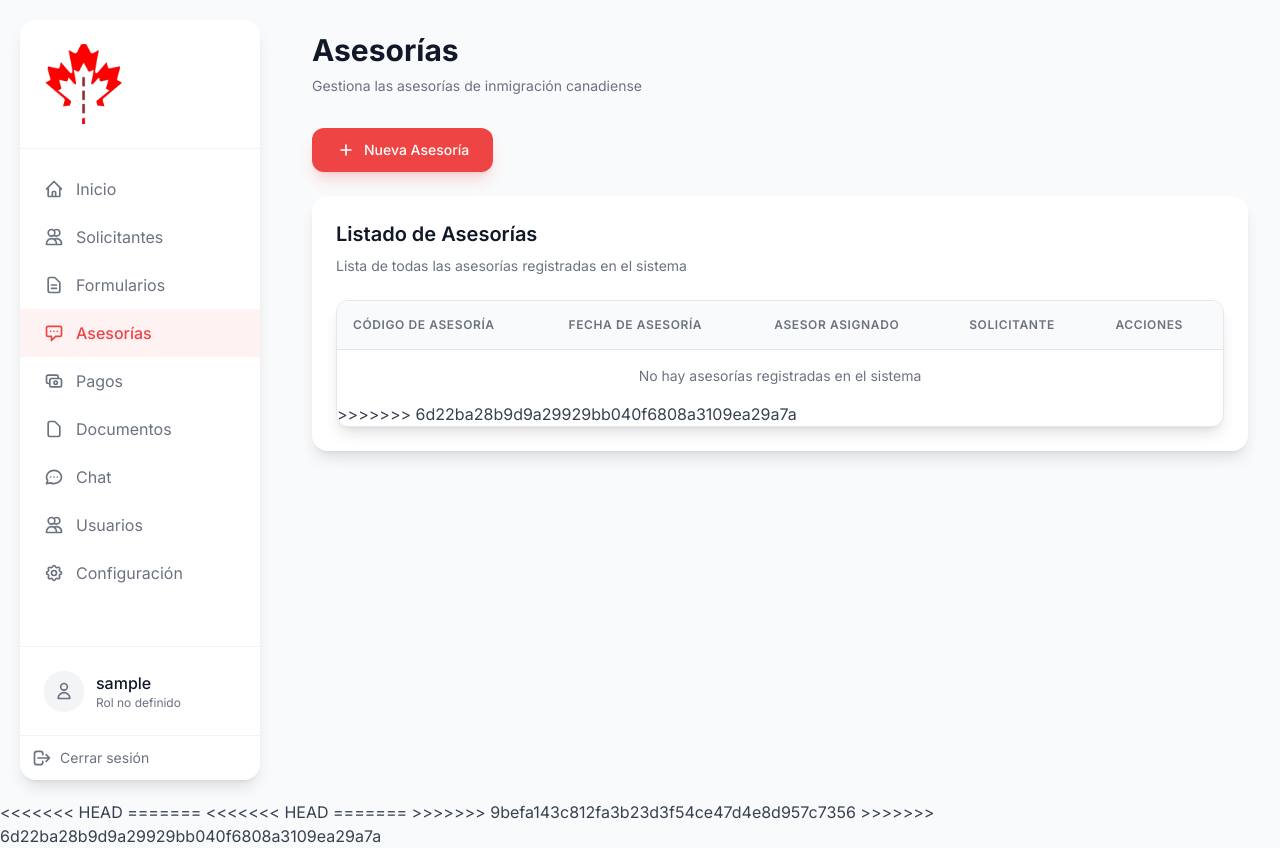
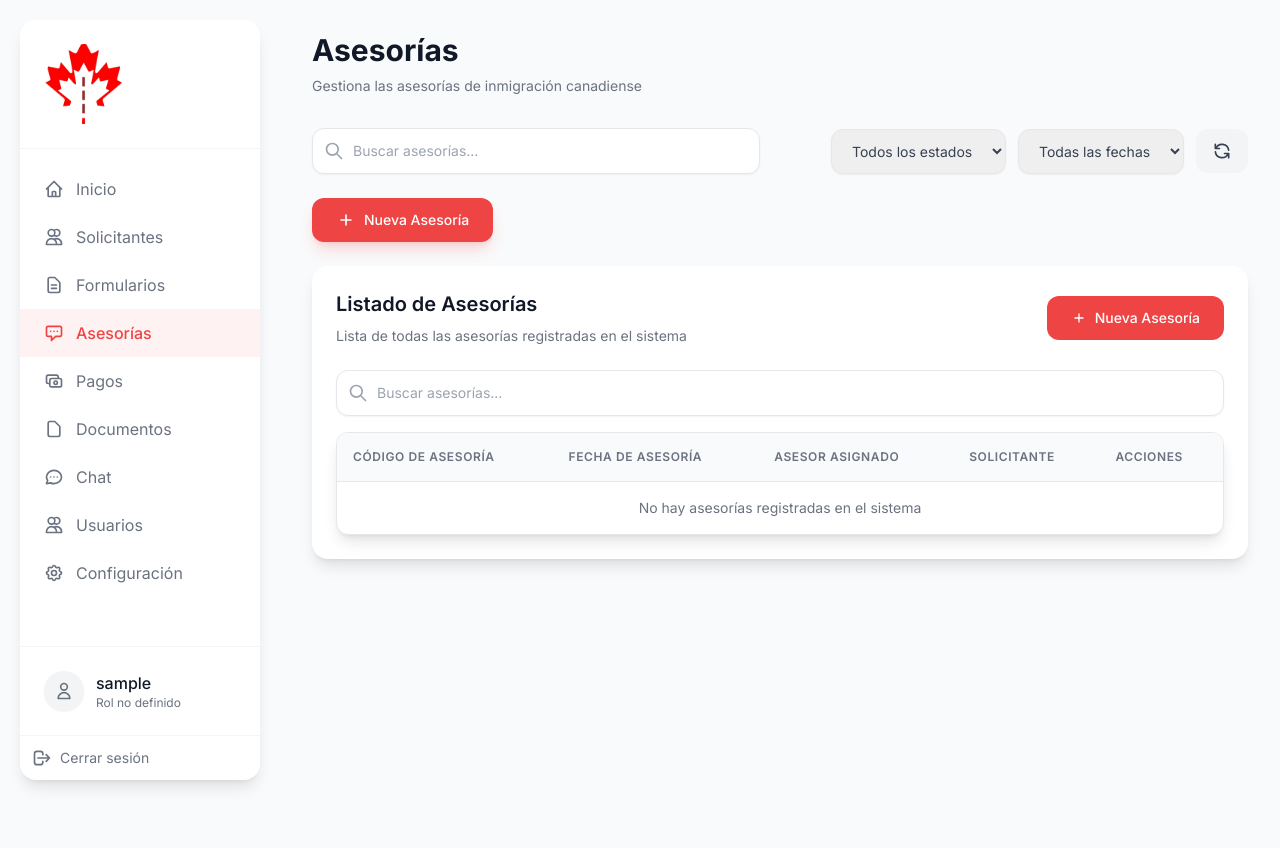
Before and after one commit to MesshM/Canadian-Visa-Advise-PAGE, a Flask app: page /asesorias in a window 1280 px wide. After the commit the page ends 787 px from the top, so only its background shows below. Run offline with Flask 3, Linux system fonts and the light colour scheme; the visitor is signed in with stand-in values (Sample User, id 1); data that the repository does not hold is empty; some libraries are stand-ins or nearby versions.

Commit message:
errores corregidos

```diff
--- a/templates/asesorias.html
+++ b/templates/asesorias.html
@@ -134,6 +134,43 @@
             <p class="text-gray-500 text-sm">Gestiona las asesorías de inmigración canadiense</p>
         </div>
 
+        <!-- Barra de búsqueda y filtros -->
+        <div class="flex flex-wrap items-center justify-between gap-4 mb-6">
+            <div class="relative flex-grow max-w-md">
+                <input
+                    type="text"
+                    id="search"
+                    placeholder="Buscar asesorías..."
+                    class="w-full py-3 pl-10 pr-4 border border-gray-200 rounded-xl text-sm transition-all duration-300 focus:outline-none focus:border-red-500 focus:ring-2 focus:ring-red-500/10 shadow-sm"
+                >
+                <svg class="w-5 h-5 text-gray-400 absolute left-3 top-1/2 transform -translate-y-1/2" fill="none" stroke="currentColor" viewBox="0 0 24 24" xmlns="http://www.w3.org/2000/svg">
+                    <path stroke-linecap="round" stroke-linejoin="round" stroke-width="2" d="M21 21l-6-6m2-5a7 7 0 11-14 0 7 7 0 0114 0z"></path>
+                </svg>
+            </div>
+
+            <div class="flex flex-wrap items-center gap-3">
+                <select id="filter-status" class="py-3 px-4 border border-gray-200 rounded-xl text-sm transition-all duration-300 focus:outline-none focus:border-red-500 focus:ring-2 focus:ring-red-500/10 shadow-sm">
+                    <option value="">Todos los estados</option>
+                    <option value="pendiente">Pendiente</option>
+                    <option value="completada">Completada</option>
+                    <option value="cancelada">Cancelada</option>
+                </select>
+
+                <select id="filter-date" class="py-3 px-4 border border-gray-200 rounded-xl text-sm transition-all duration-300 focus:outline-none focus:border-red-500 focus:ring-2 focus:ring-red-500/10 shadow-sm">
+                    <option value="">Todas las fechas</option>
+                    <option value="today">Hoy</option>
+                    <option value="week">Esta semana</option>
+                    <option value="month">Este mes</option>
+                </select>
+
+                <button onclick="resetFilters()" class="py-3 px-4 text-sm font-medium rounded-xl transition-all duration-300 bg-gray-100 text-gray-700 hover:bg-gray-200">
+                    <svg class="w-5 h-5" fill="none" stroke="currentColor" viewBox="0 0 24 24" xmlns="http://www.w3.org/2000/svg">
+                        <path stroke-linecap="round" stroke-linejoin="round" stroke-width="2" d="M4 4v5h.582m15.356 2A8.001 8.001 0 004.582 9m0 0H9m11 11v-5h-.581m0 0a8.003 8.003 0 01-15.357-2m15.357 2H15"></path>
+                    </svg>
+                </button>
+            </div>
+        </div>
+
         <!-- Botón para abrir el formulario de nueva asesoría -->
         <button onclick="openNewAdvisoryModal()" class="inline-flex items-center justify-center py-3 px-6 text-sm font-medium rounded-xl transition-all duration-300 bg-red-500 text-white border-0 shadow-lg shadow-red-500/20 hover:bg-red-600 hover:shadow-xl hover:shadow-red-500/30 hover:translate-y-[-2px] active:translate-y-0 relative overflow-hidden mb-6">
             <svg class="w-5 h-5 mr-2 transition-transform duration-300" fill="none" stroke="currentColor" viewBox="0 0 24 24" xmlns="http://www.w3.org/2000/svg">
@@ -144,9 +181,30 @@
 
         <!-- Listado de Asesorías -->
 <div class="bg-white rounded-2xl shadow-lg p-6 mb-6 animate-[fadeIn_0.5s_ease] transition-all duration-300 hover:shadow-xl">
-            <div class="mb-6">
+    <div class="mb-6 flex justify-between items-center">
+        <div>
             <h2 class="text-xl font-semibold text-gray-900 m-0 mb-2">Listado de Asesorías</h2>
             <p class="text-gray-500 text-sm">Lista de todas las asesorías registradas en el sistema</p>
+        </div>
+        <!-- Botón para abrir modal de nueva asesoría -->
+        <button onclick="openNewAdvisoryModal()" class="py-3 px-6 text-sm font-medium rounded-xl transition-all duration-300 bg-red-500 text-white hover:bg-red-600 flex items-center">
+            <svg class="mr-2" width="16" height="16" fill="none" stroke="currentColor" viewBox="0 0 24 24" xmlns="http://www.w3.org/2000/svg">
+                <path stroke-linecap="round" stroke-linejoin="round" stroke-width="2" d="M12 6v6m0 0v6m0-6h6m-6 0H6"></path>
+            </svg>
+            Nueva Asesoría
+        </button>
+    </div>
+
+    <!-- Barra de búsqueda -->
+    <div class="mb-4">
+        <div class="relative">
+            <div class="absolute inset-y-0 left-0 flex items-center pl-3 pointer-events-none">
+                <svg width="20" height="20" fill="none" stroke="currentColor" viewBox="0 0 24 24" xmlns="http://www.w3.org/2000/svg" class="text-gray-400">
+                    <path stroke-linecap="round" stroke-linejoin="round" stroke-width="2" d="M21 21l-6-6m2-5a7 7 0 11-14 0 7 7 0 0114 0z"></path>
+                </svg>
+            </div>
+            <input type="text" id="search" class="w-full pl-10 py-3 px-4 border border-gray-200 rounded-xl text-sm transition-all duration-300 focus:outline-none focus:border-red-500 focus:ring-2 focus:ring-red-500/10 shadow-sm" placeholder="Buscar asesorías...">
+        </div>
     </div>
 
     <!-- Tabla de asesorías -->
@@ -204,11 +262,6 @@
                         </td>
                     </tr>
                     {% endfor %}
-<<<<<<< HEAD
-                        </tbody>
-                    </table>
-                </div>
-=======
                 {% else %}
                     <tr id="no-results">
                         <td colspan="5" class="p-4 text-sm text-center text-gray-500">
@@ -218,7 +271,6 @@
                 {% endif %}
             </tbody>
         </table>
->>>>>>> 6d22ba28b9d9a29929bb040f6808a3109ea29a7a
     </div>
 </div>
 
@@ -232,7 +284,7 @@
                 <select id="id_solicitante" name="id_solicitante" class="w-full py-3 px-4 border border-gray-200 rounded-xl text-sm transition-all duration-300 focus:outline-none focus:border-red-500 focus:ring-2 focus:ring-red-500/10 shadow-sm" required>
                     <option value="">Seleccione un solicitante</option>
                     {% for solicitante in solicitantes %}
-                                <option value="{{ solicitante.id_solicitante }}">{{ asesoria.solicitante }}</option>
+                        <option value="{{ solicitante.id_solicitante }}">{{ solicitante.nombre }}</option>
                     {% endfor %}
                 </select>
             </div>
@@ -258,19 +310,7 @@
         </form>
     </div>
 </div>
-    </main>
 
-<<<<<<< HEAD
-</body>
-</html>
-
-=======
-<<<<<<< HEAD
-    <!-- Hacer que el enlace activo cambie de clase cuando se hace clic -->
-    <script src="../static/js/asesorias.js"></script>
-
-=======
->>>>>>> 9befa143c812fa3b23d3f54ce47d4e8d957c7356
 <script>
     // Script para búsqueda en tiempo real
 document.getElementById('search').addEventListener('keyup', function() {
@@ -311,15 +351,32 @@
             }, 50);
         }, index * 80);
     });
+
+    // Inicializar el modal correctamente - asegurarse que está oculto al inicio
+    const modal = document.getElementById('newAdvisoryModal');
+    modal.classList.add('hidden');
+    modal.style.display = 'none';
 });
 
 // Funciones para abrir y cerrar el modal
 function openNewAdvisoryModal() {
-            document.getElementById('newAdvisoryModal').classList.remove('hidden');
+    const modal = document.getElementById('newAdvisoryModal');
+    modal.style.display = 'flex';
+    // Pequeño retraso para permitir que el navegador aplique el display:flex antes de remover hidden
+    setTimeout(() => {
+        modal.classList.remove('hidden');
+    }, 10);
 }
 
 function closeNewAdvisoryModal() {
-            document.getElementById('newAdvisoryModal').classList.add('hidden');
+    const modal = document.getElementById('newAdvisoryModal');
+    modal.classList.add('hidden');
+    // Esperar a que termine la animación antes de cambiar el display
+    setTimeout(() => {
+        if (modal.classList.contains('hidden')) {
+            modal.style.display = 'none';
+        }
+    }, 300);
 }
 
 // Cerrar modal al hacer clic fuera de él
@@ -330,6 +387,3 @@
     }
 };
 </script>
->>>>>>> 6d22ba28b9d9a29929bb040f6808a3109ea29a7a
-</body>
-</html>
```
Lines whose indentation alone changed are shown as unchanged.
